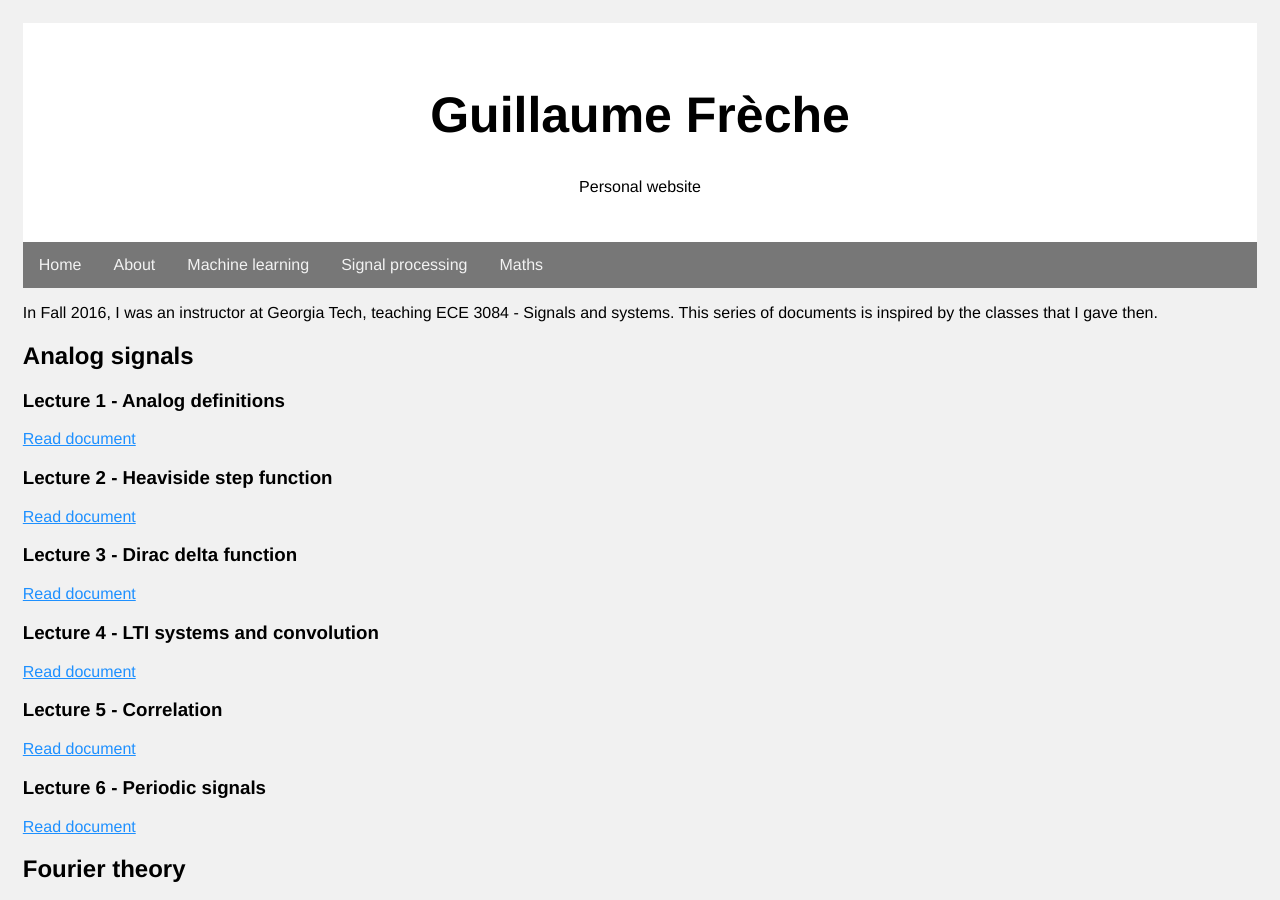
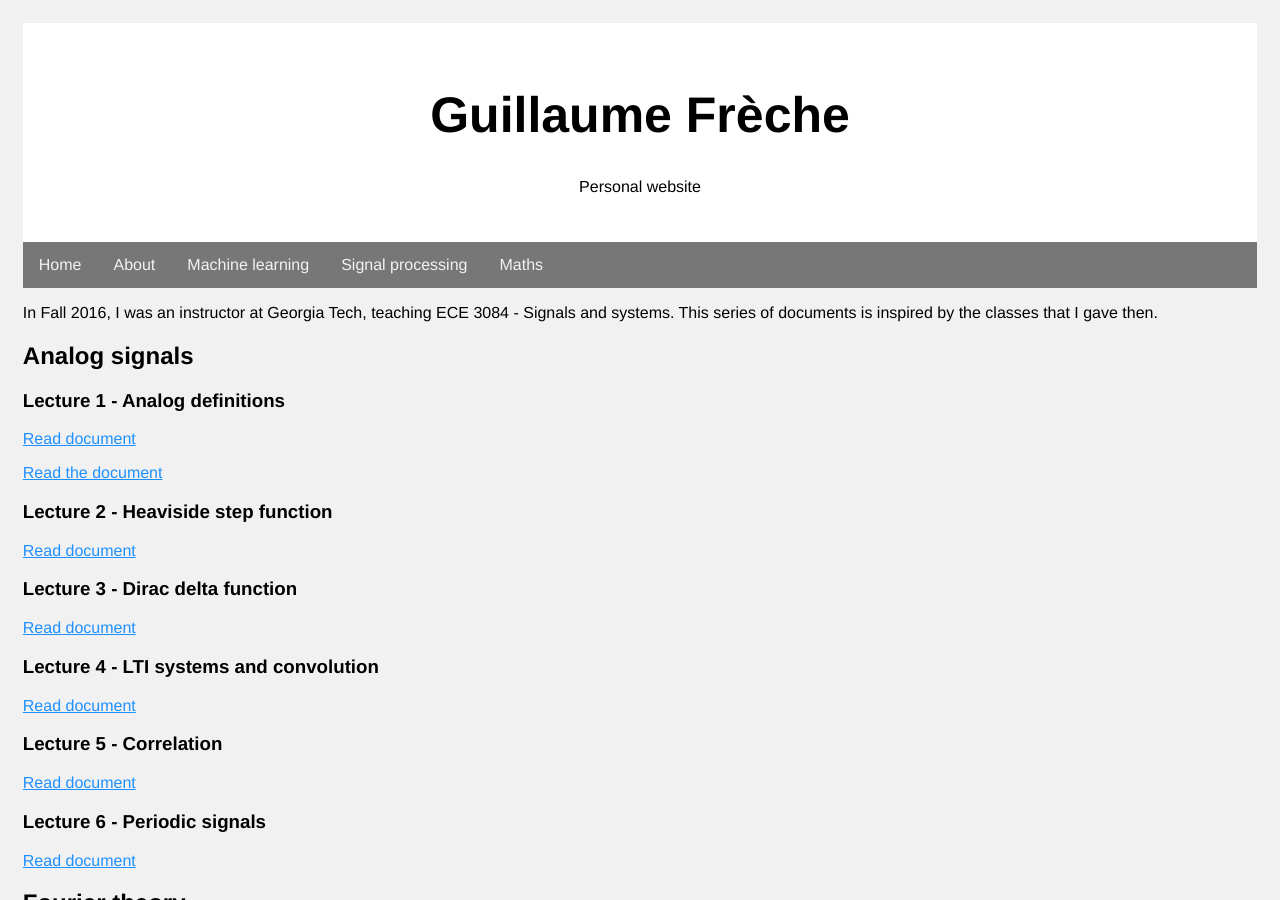
Before and after one commit to grfreche/grfreche.github.io, a Jekyll site: the page built from signal_processing.md, in a window 1280 px wide and 900 px high. Built offline with Jekyll 4.4.1, drawn with Linux system fonts in a browser that asks for light colours.

Commit message:
Update signal_processing.md

```diff
--- a/signal_processing.md
+++ b/signal_processing.md
@@ -12,6 +12,8 @@ This series of documents is inspired by the classes that I gave then.
 ### Lecture 1 - Analog definitions
 
 <a href="https://grfreche.github.io/pdfs/Lec1 - Analog definitions.pdf" class="image fit">Read document</a>
+
+[Read the document](/pdfs/Lec1 - Analog definitions.pdf)
 
 ### Lecture 2 - Heaviside step function
 
```
